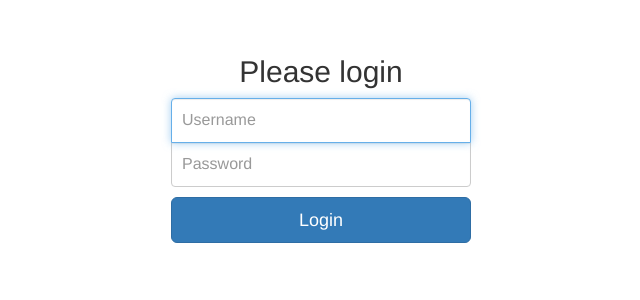
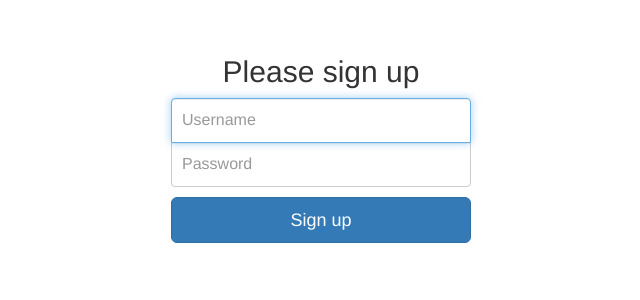
Before and after one commit to htun-htun/MyLove, a PHP site: page /login/main_login.php in a window 1280 px wide. Shown: the part 52-352 px from the top of the page, without its empty margins (319-959 px from the left). Run offline with PHP 8.4, Linux system fonts and the light colour scheme.

Commit message:
fix sign in

```diff
--- a/login/main_login.php
+++ b/login/main_login.php
@@ -47,7 +47,7 @@ if (isset($_SESSION['username'])) {
 
     <div class="container">
         <form class="form-signin" name="form1" method="post" action="checklogin.php">
-        <h2 class="form-signin-heading" align="center">Please login</h2>
+        <h2 class="form-signin-heading" align="center">Please sign up</h2>
         <input name="myusername" id="myusername" type="text" class="form-control" placeholder="Username" autofocus>
         <input name="mypassword" id="mypassword" type="password" class="form-control" placeholder="Password">
         <!-- The checkbox remember me is not implemented yet...
@@ -55,7 +55,7 @@ if (isset($_SESSION['username'])) {
           <input type="checkbox" value="remember-me"> Remember me
         </label>
         -->
-        <button name="Submit" id="submit" class="btn btn-lg btn-primary btn-block" type="submit">Login</button>
+        <button name="Submit" id="submit" class="btn btn-lg btn-primary btn-block" type="submit">Sign up</button>
         <div id="message"></div>
       </form>
 
```
